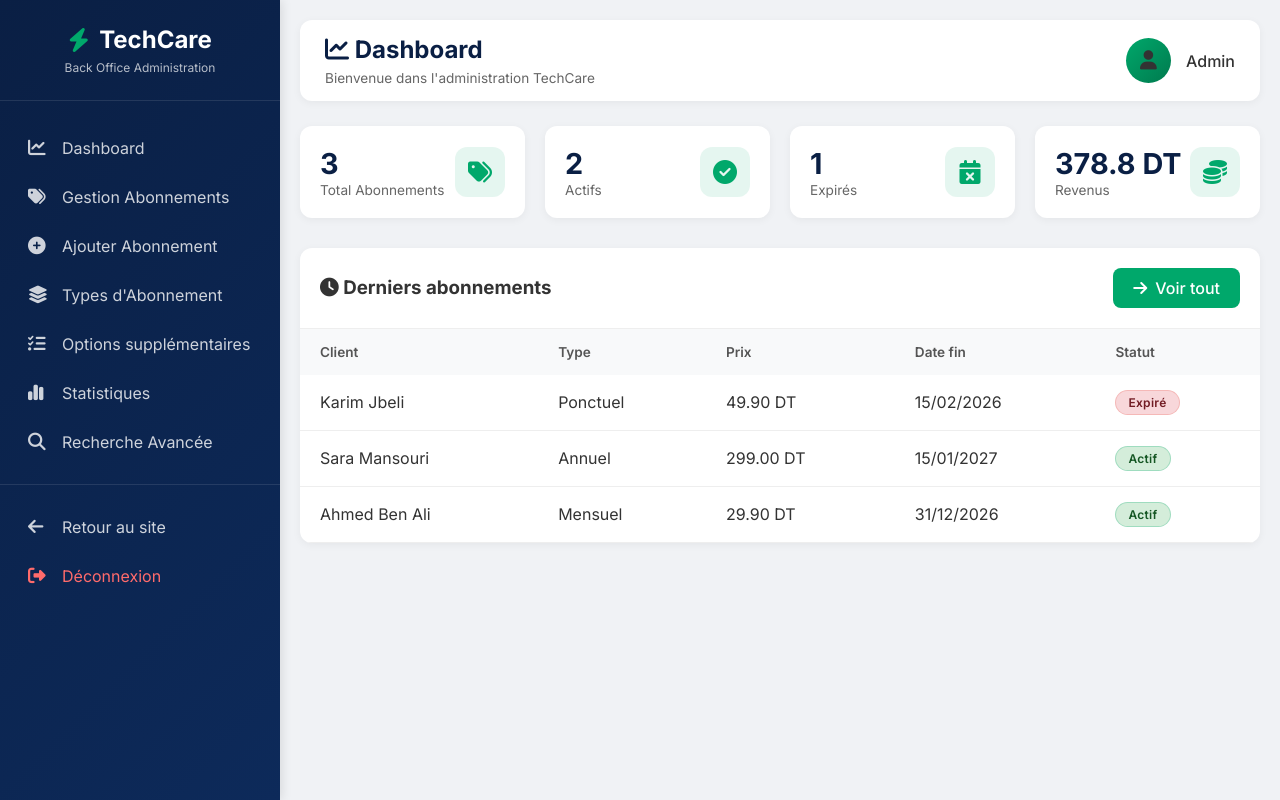
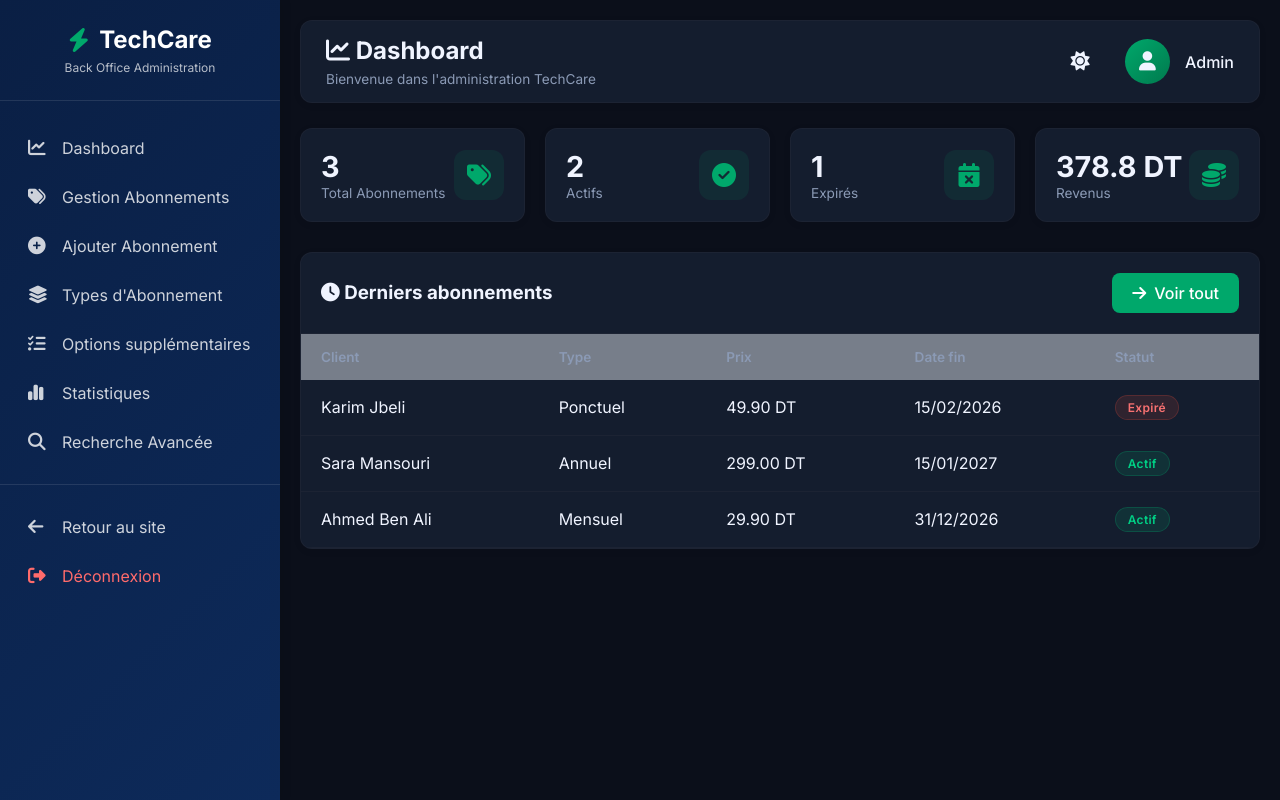
Before and after one commit to Oussema-Zayane/Esprit-PW-2A29-2026-Techcare, a PHP site: page /web/ in a window 1280 px wide. Run offline with PHP 8.4, Linux system fonts and the light colour scheme; data comes from the database, SQL or seed files in the repository.

Commit message:
feat: implement dark and light mode for front and back office

```diff
--- a/app/views/back/layout/header.php
+++ b/app/views/back/layout/header.php
@@ -9,6 +9,7 @@
     <link href="https://fonts.googleapis.com/css2?family=Inter:wght@400;500;600;700;800&display=swap" rel="stylesheet">
     <link rel="stylesheet" href="https://cdnjs.cloudflare.com/ajax/libs/font-awesome/6.5.1/css/all.min.css">
     <link rel="stylesheet" href="assets/css/style.css">
+    <script src="assets/js/theme.js"></script>
     <style>
         * {
             margin: 0;
@@ -18,8 +19,10 @@
 
         body {
             font-family: 'Inter', sans-serif;
-            background: #f0f2f5;
+            background: var(--bg);
+            color: var(--txt);
             overflow-x: hidden;
+            transition: background 0.3s, color 0.3s;
         }
 
         /* SIDEBAR */
@@ -102,7 +105,8 @@
 
         /* TOPBAR */
         .topbar {
-            background: white;
+            background: var(--card);
+            border: 1px solid var(--border);
             border-radius: 12px;
             padding: 15px 25px;
             margin-bottom: 25px;
@@ -114,11 +118,11 @@
 
         .page-title h1 {
             font-size: 1.5rem;
-            color: #0A1F44;
+            color: var(--txt);
         }
 
         .page-title p {
-            color: #666;
+            color: var(--txt-muted);
             font-size: 0.85rem;
             margin-top: 5px;
         }
@@ -131,7 +135,7 @@
         }
 
         .user-info span {
-            color: #333;
+            color: var(--txt);
             font-weight: 500;
         }
 
@@ -166,7 +170,8 @@
             position: absolute;
             top: 55px;
             right: 0;
-            background: white;
+            background: var(--card);
+            border: 1px solid var(--border);
             border-radius: 8px;
             box-shadow: 0 4px 12px rgba(0, 0, 0, 0.1);
             display: none;
@@ -181,13 +186,13 @@
 
         .dropdown-menu a {
             padding: 12px 20px;
-            color: #333;
+            color: var(--txt);
             text-decoration: none;
             display: flex;
             align-items: center;
             gap: 10px;
             transition: all 0.3s;
-            border-bottom: 1px solid #f0f0f0;
+            border-bottom: 1px solid var(--border);
         }
 
         .dropdown-menu a:last-child {
@@ -195,8 +200,8 @@
         }
 
         .dropdown-menu a:hover {
-            background: #f8f9fa;
-            color: #00A86B;
+            background: var(--surface2);
+            color: var(--green);
             padding-left: 25px;
         }
 
@@ -218,7 +223,8 @@
         }
 
         .stat-card {
-            background: white;
+            background: var(--card);
+            border: 1px solid var(--border);
             border-radius: 12px;
             padding: 20px;
             display: flex;
@@ -234,11 +240,11 @@
 
         .stat-info h3 {
             font-size: 1.8rem;
-            color: #0A1F44;
+            color: var(--txt);
         }
 
         .stat-info p {
-            color: #666;
+            color: var(--txt-muted);
             font-size: 0.85rem;
         }
 
@@ -256,7 +262,8 @@
 
         /* TABLEAU */
         .table-container {
-            background: white;
+            background: var(--card);
+            border: 1px solid var(--border);
             border-radius: 12px;
             overflow: hidden;
             box-shadow: 0 2px 8px rgba(0,0,0,0.05);
@@ -264,7 +271,7 @@
 
         .table-header {
             padding: 20px;
-            border-bottom: 1px solid #eee;
+            border-bottom: 1px solid var(--border);
             display: flex;
             justify-content: space-between;
             align-items: center;
@@ -294,7 +301,7 @@
             display: flex;
             align-items: center;
             gap: 10px;
-            background: #f5f5f5;
+            background: var(--surface2);
             padding: 8px 15px;
             border-radius: 25px;
         }
@@ -304,6 +311,7 @@
             background: none;
             outline: none;
             width: 250px;
+            color: var(--txt);
         }
 
         table {
@@ -314,15 +322,16 @@
         th {
             text-align: left;
             padding: 15px 20px;
-            background: #f8f9fa;
-            color: #555;
+            background: var(--surface2);
+            color: var(--txt-muted);
             font-weight: 600;
             font-size: 0.85rem;
         }
 
         td {
             padding: 15px 20px;
-            border-bottom: 1px solid #eee;
+            border-bottom: 1px solid var(--border);
+            color: var(--txt);
         }
 
         .badge {
@@ -333,18 +342,21 @@
         }
 
         .badge-actif {
-            background: #d4edda;
-            color: #155724;
+            background: rgba(0, 168, 107, 0.15);
+            color: var(--green-lt);
+            border: 1px solid rgba(0, 168, 107, 0.25);
         }
 
         .badge-expiré {
-            background: #f8d7da;
-            color: #721c24;
+            background: rgba(231, 76, 60, 0.13);
+            color: #f87171;
+            border: 1px solid rgba(231, 76, 60, 0.22);
         }
 
         .badge-suspendu {
-            background: #fff3cd;
-            color: #856404;
+            background: rgba(243, 156, 18, 0.15);
+            color: #fbbf24;
+            border: 1px solid rgba(243, 156, 18, 0.25);
         }
 
         .actions {
--- a/app/views/front/layout/header.php
+++ b/app/views/front/layout/header.php
@@ -11,6 +11,7 @@
     <link rel="stylesheet" href="assets/css/style.css">
     <link rel="stylesheet" href="assets/css/front.css">
     <link rel="stylesheet" href="assets/css/crud.css">
+    <script src="assets/js/theme.js"></script>
     <style>
         * { font-family: 'Inter', sans-serif; }
     </style>
--- a/assets/css/front.css
+++ b/assets/css/front.css
@@ -15,7 +15,7 @@
   position: sticky;
   top: 0;
   z-index: 1000;
-  background: rgba(11, 15, 26, 0.95);
+  background: var(--bg);
   backdrop-filter: blur(20px);
   border-bottom: 1px solid var(--border);
   padding: 1rem 0;
@@ -269,7 +269,7 @@
 .form-group textarea {
   width: 100%;
   padding: 0.75rem;
-  background: rgba(255,255,255,0.04);
+  background: var(--surface2);
   border: 1px solid var(--border);
   border-radius: var(--r-sm);
   color: var(--txt);
--- a/assets/css/style.css
+++ b/assets/css/style.css
@@ -42,6 +42,21 @@
   --sidebar-w: 255px;
   --topbar-h:  62px;
   --font: 'Inter', sans-serif;
+}
+
+[data-theme="light"] {
+  --bg:           #f8fafc;
+  --surface:      #ffffff;
+  --surface2:     #f1f5f9;
+  --surface3:     #e2e8f0;
+  --card:         #ffffff;
+  --border:       rgba(0, 0, 0, 0.08);
+  --txt:          #0f172a;
+  --txt-muted:    #475569;
+  --txt-dim:      #64748b;
+  --sh-sm:  0 1px 3px rgba(0,0,0,0.1);
+  --sh-md:  0 4px 12px rgba(0,0,0,0.08);
+  --sh-lg:  0 10px 25px rgba(0,0,0,0.05);
 }
 
 html { scroll-behavior: smooth; }
--- /dev/null
+++ b/assets/js/theme.js
@@ -0,0 +1,67 @@
+// assets/js/theme.js
+(function() {
+    const currentTheme = localStorage.getItem('techcare_theme') || 'dark';
+    document.documentElement.setAttribute('data-theme', currentTheme);
+
+    window.addEventListener('DOMContentLoaded', () => {
+
+        // --- Injection Automatique du Bouton ---
+
+        // 1. Back Office: Inject into .user-info if it exists
+        const userInfo = document.querySelector('.user-info');
+        if (userInfo && !document.querySelector('.theme-toggle-back')) {
+            const toggleBtn = document.createElement('a');
+            toggleBtn.href = "#";
+            toggleBtn.className = "theme-toggle theme-toggle-back";
+            toggleBtn.style.cssText = "color: var(--txt); font-size: 1.2rem; display: flex; align-items: center; justify-content: center; width: 40px; height: 40px; border-radius: 50%; transition: all 0.3s; text-decoration: none; margin-right: 10px;";
+            toggleBtn.innerHTML = '<i class="fa-solid fa-moon"></i>';
+            userInfo.prepend(toggleBtn);
+
+            // Hover effect
+            toggleBtn.addEventListener('mouseenter', () => toggleBtn.style.background = 'var(--surface2)');
+            toggleBtn.addEventListener('mouseleave', () => toggleBtn.style.background = 'transparent');
+        }
+
+        // 2. Front Office: Inject into .header-actions if it exists
+        const headerActions = document.querySelector('.header-actions');
+        if (headerActions && !document.querySelector('.theme-toggle-front')) {
+            const toggleBtn = document.createElement('a');
+            toggleBtn.href = "#";
+            toggleBtn.className = "btn-secondary theme-toggle theme-toggle-front";
+            toggleBtn.innerHTML = '<i class="fa-solid fa-moon"></i>';
+            headerActions.prepend(toggleBtn);
+        }
+
+        // --- Logique de Basculement ---
+        const themeToggles = document.querySelectorAll('.theme-toggle');
+
+        function updateIcons(theme) {
+            themeToggles.forEach(toggle => {
+                const icon = toggle.querySelector('i');
+                if (icon) {
+                    if (theme === 'light') {
+                        icon.className = 'fa-solid fa-moon';
+                        toggle.title = "Passer au mode sombre";
+                    } else {
+                        icon.className = 'fa-solid fa-sun';
+                        toggle.title = "Passer au mode clair";
+                    }
+                }
+            });
+        }
+
+        updateIcons(currentTheme);
+
+        themeToggles.forEach(toggle => {
+            toggle.addEventListener('click', (e) => {
+                e.preventDefault();
+                let theme = document.documentElement.getAttribute('data-theme');
+                let newTheme = theme === 'light' ? 'dark' : 'light';
+
+                document.documentElement.setAttribute('data-theme', newTheme);
+                localStorage.setItem('techcare_theme', newTheme);
+                updateIcons(newTheme);
+            });
+        });
+    });
+})();
```
